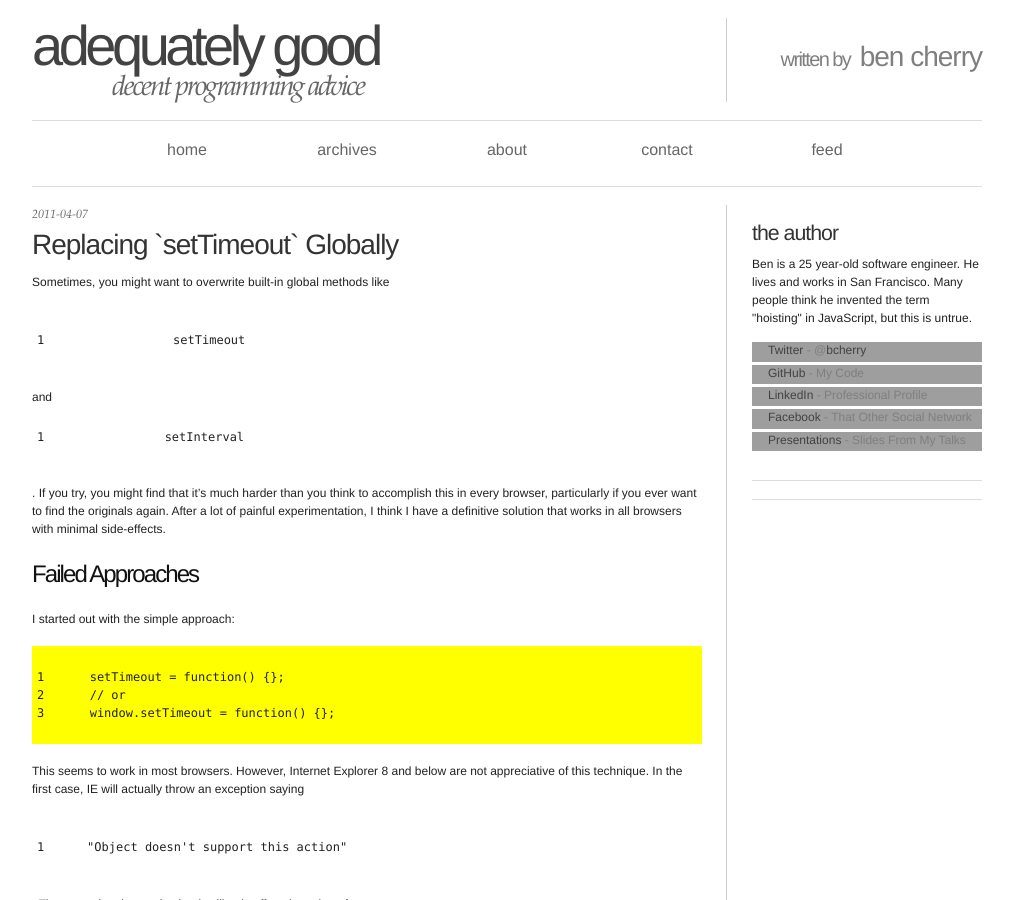
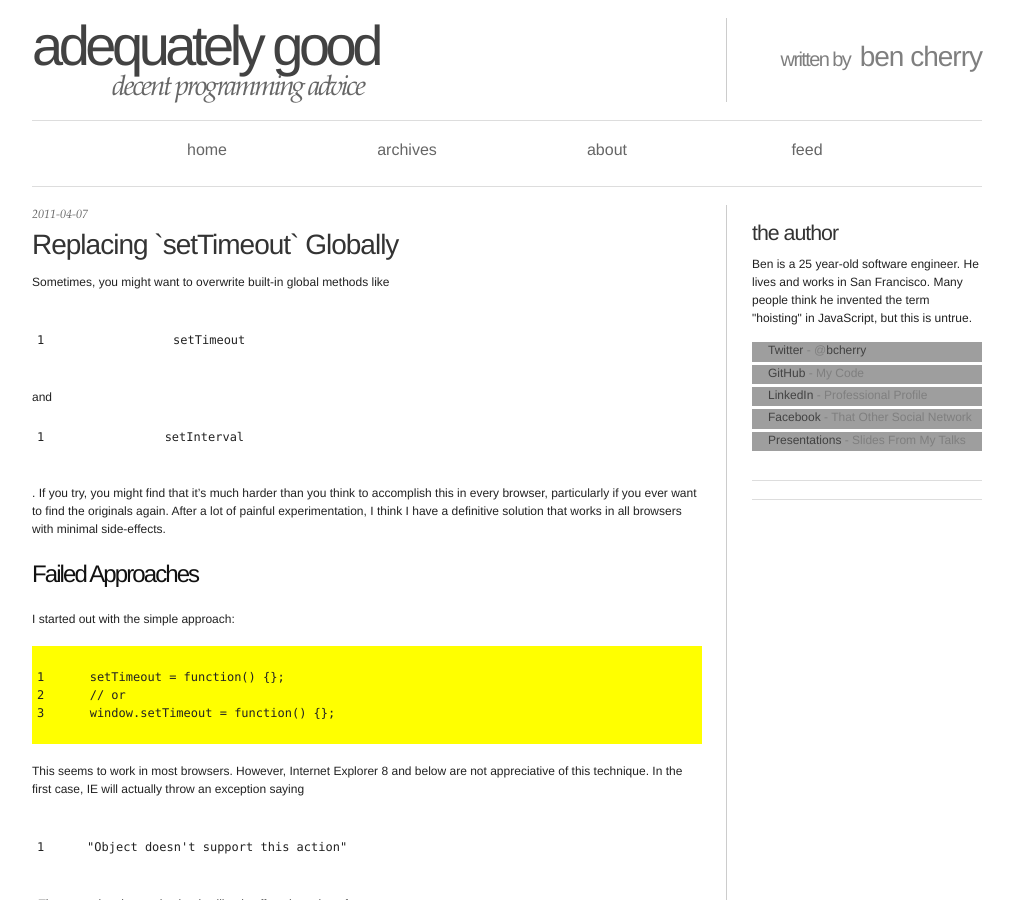
Before and after one commit to bcherry/bcherry.github.com, a Jekyll site: the page built from index.html, in a window 1280 px wide and 900 px high, cut to the strip 0-900 px from the top of the window. Shown: the whole strip, without its empty margins (133-1147 px from the left). Built offline with Jekyll 4.4.1, drawn with Linux system fonts in a browser that asks for light colours; Markdown is read by kramdown in place of the engine named in the settings; the list of posts is cut into pages by our own code; grey boxes are pictures that could not be loaded.

Commit message:
remove contact, fix archive navigation

```diff
--- a/_includes/before_content.html
+++ b/_includes/before_content.html
@@ -60,19 +60,16 @@
 
         <!-- Navigation Bar -->
         <nav class="prepend-2 span-20 append-2 last append-bottom">
-          <div class="span-4">
+          <div class="span-5">
             <a href="/">home</a>
           </div>
-          <div class="span-4">
+          <div class="span-5">
             <a href="#" id="archiveLink">archives</a>
           </div>
-          <div class="span-4">
+          <div class="span-5">
             <a href="/About-Ben">about</a>
           </div>
-          <div class="span-4">
-            <a href="/contact">contact</a>
-          </div>
-          <div class="span-4 last">
+          <div class="span-5 last">
             <a href="{{ blog.feedburner_url }}">feed</a>
           </div>
         </nav>
@@ -82,8 +79,16 @@
           <hr />
           <div class="archivelinks">
             <span class="alt">posts by year</span>
-            {% for year in archive_years %}
-              <a class="tight" href="/{{ year }}">{{ year }}</a>
+            {% for post in site.posts reversed %}
+              {% unless post.no_date %}
+                {% capture year %}{{ post.date | date: '%Y' }}{% endcapture %}
+
+                  {% capture next_post_year %}{{ post.next.date | date: '%Y' }}{% endcapture %}
+
+                {% if year != next_post_year %}
+                  <a class="tight" href="/{{ year }}">{{ year }}</a>
+                {% endif %}
+              {% endunless %}
             {% endfor %}
           </div>
         </div>
```
